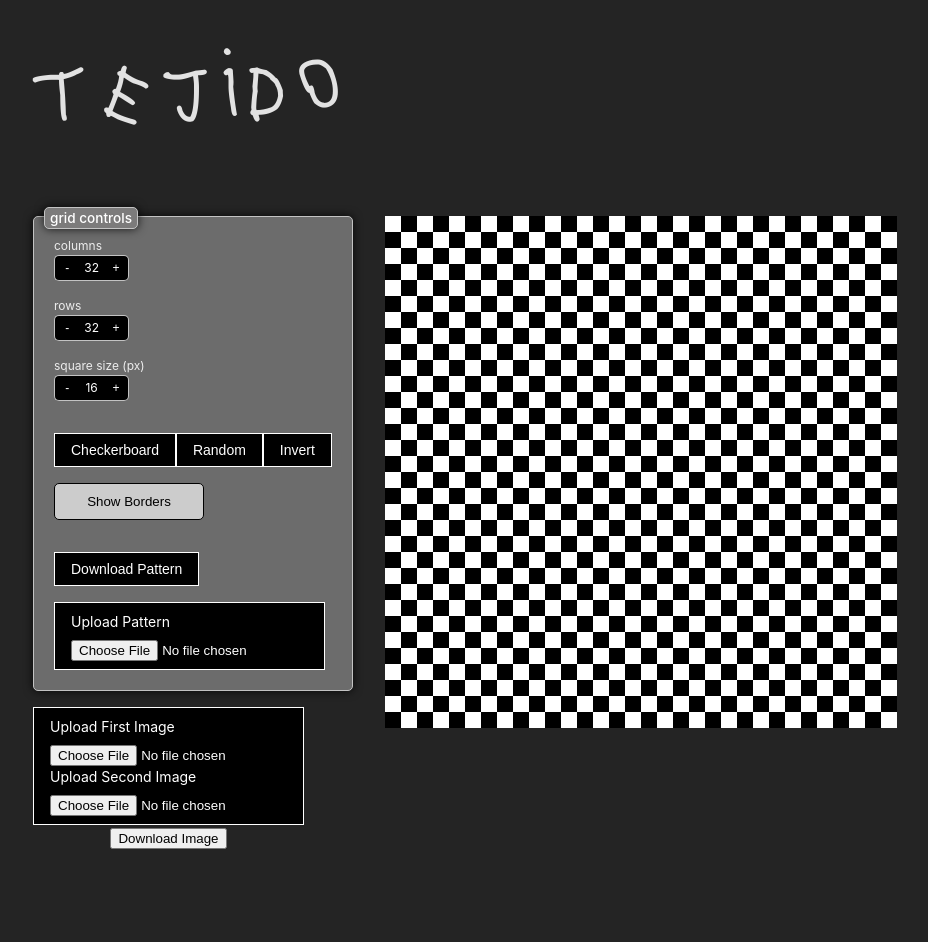
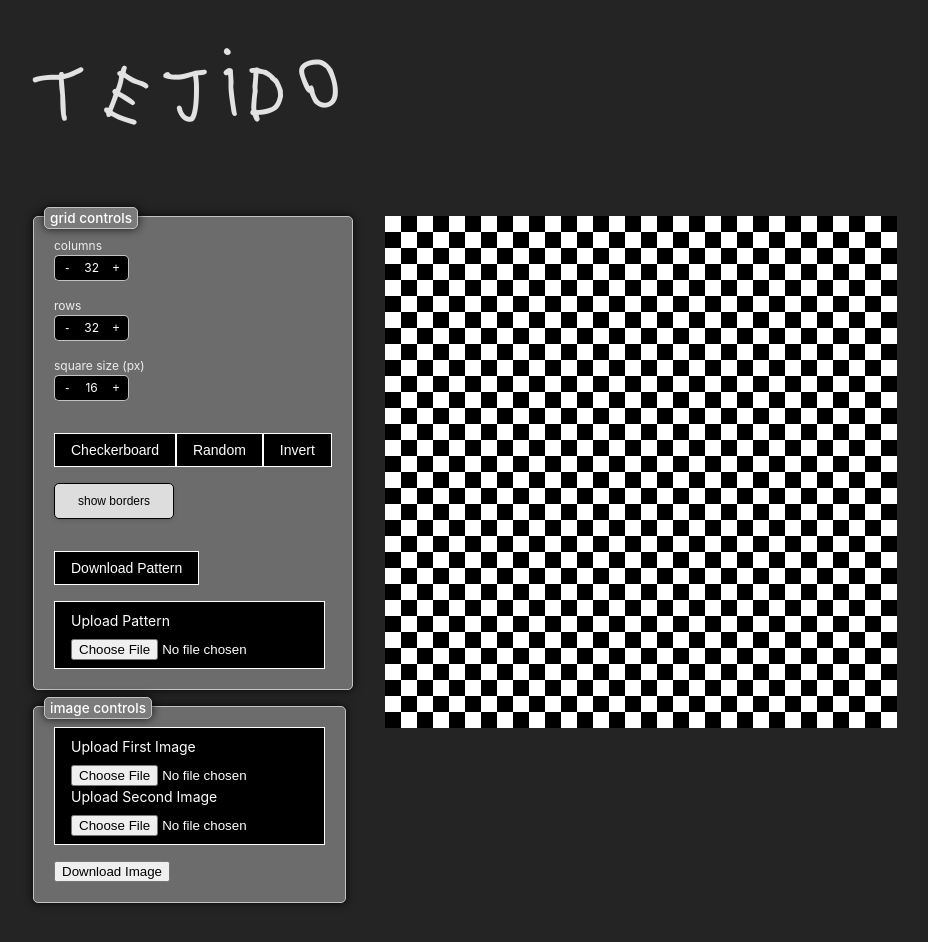
Before and after one commit to lugomateo/tejido, a React (Vite) app: page / in a window 1280 px wide. Shown: the top 942 px of the page, without its empty margins (7-935 px from the left). Before the commit the page ends 921 px from the top, so only its background shows below. Built offline with nearby package versions, Linux system fonts and the light colour scheme.

Commit message:
continue css improvements

```diff
--- a/src/components/ShowBorders.tsx
+++ b/src/components/BordersToggle.tsx
@@ -1,15 +1,15 @@
 import { useTejido } from "../hooks/useTejido"
 
-export default function ShowBorders() {
+export default function BordersToggle() {
   const { showBorders, setShowBorders } = useTejido()
 
   return (
     <div>
       <button
-        className="image-controls__button"
+        className={`toggle-button ${showBorders ? "active" : ""}`}
         onClick={() => setShowBorders(!showBorders)}
       >
-        {showBorders ? "Hide" : "Show"} Borders
+        {showBorders ? "hide" : "show"} borders
       </button>
     </div>
   )
--- a/src/components/GridControls.tsx
+++ b/src/components/GridControls.tsx
@@ -2,7 +2,7 @@ import ColumnsCounter from "./ColumnsCounter"
 import DownloadGridButton from "./DownloadGridButton"
 import PatternEffects from "./PatternEffects"
 import RowsCounter from "./RowsCounter"
-import ShowBorders from "./ShowBorders"
+import BordersToggle from "./BordersToggle"
 import SquareSizeCounter from "./SquareSizeCounter"
 import UploadGridButton from "./UploadGridButton"
 
@@ -14,7 +14,7 @@ export default function GridControls() {
       <RowsCounter />
       <SquareSizeCounter />
       <PatternEffects />
-      <ShowBorders />
+      <BordersToggle />
       <DownloadGridButton />
       <UploadGridButton />
     </div>
--- a/src/components/ImageControls.tsx
+++ b/src/components/ImageControls.tsx
@@ -3,7 +3,8 @@ import UploadImageButton from "./UploadImageButton"
 
 export default function ImageControls() {
   return (
-    <div>
+    <div className="image-controls-container">
+      <span className="image-controls-label">image controls</span>
       <UploadImageButton />
       <DownloadImageButton />
     </div>
--- a/src/styles/image-controls.css
+++ b/src/styles/image-controls.css
@@ -1,30 +1,27 @@
-.image-controls {
+.image-controls-container {
   display: flex;
   flex-direction: column;
+  gap: 1rem;
   align-items: start;
   justify-content: start;
-  gap: 10px;
+  border: 1px solid rgb(195, 195, 195);
+  background-color: #6c6c6c;
+  border-radius: 5px;
+  padding: 20px;
+  box-shadow: 0 0 10px 0 rgba(0, 0, 0, 0.8);
+  position: relative;
 }
 
-.image-controls__input-container {
-  display: flex;
-  flex-direction: column;
-  align-items: start;
-  justify-content: start;
-  border: 1px solid #ccc;
-  padding: 10px;
+.image-controls-label {
+  position: absolute;
+  top: -10px;
+  left: 10px;
+  padding: 0 5px;
+  font-size: 0.85rem;
+  font-weight: 500;
+  background-color: #7c7b7b;
   border-radius: 5px;
-  background-color: black;
-  min-width: 250px;
+  border: 1px solid rgb(195, 195, 195);
+  box-shadow: 0 0 10px 0 rgba(0, 0, 0, 0.8);
+  color: white;
 }
-
-.image-controls__button {
-  background-color: #ccc;
-  border: 1px solid black;
-  color: black;
-  padding: 10px;
-  border-radius: 5px;
-  cursor: pointer;
-  min-width: 150px;
-  text-align: center;
-}
--- a/src/styles/index.css
+++ b/src/styles/index.css
@@ -7,6 +7,7 @@
 @import "./landing.css";
 @import "./pattern-effects.css";
 @import "./tejido-grid.css";
+@import "./toggle.css";
 @import "./upload-button.css";
 
 :root {
--- /dev/null
+++ b/src/styles/toggle.css
@@ -0,0 +1,19 @@
+.toggle-button {
+  background-color: #dddddd;
+  border: 1px solid black;
+  color: black;
+  padding: 10px;
+  border-radius: 5px;
+  cursor: pointer;
+  font-size: 0.75rem;
+  min-width: 120px;
+  text-align: center;
+  transition: all 0.2s ease;
+  box-shadow: 0 2px 4px rgba(0, 0, 0, 0.1);
+}
+
+.toggle-button.active {
+  background-color: #eeeeee;
+  color: black;
+  box-shadow: inset 0 2px 2px rgba(0, 0, 0, 0.5);
+}
```
